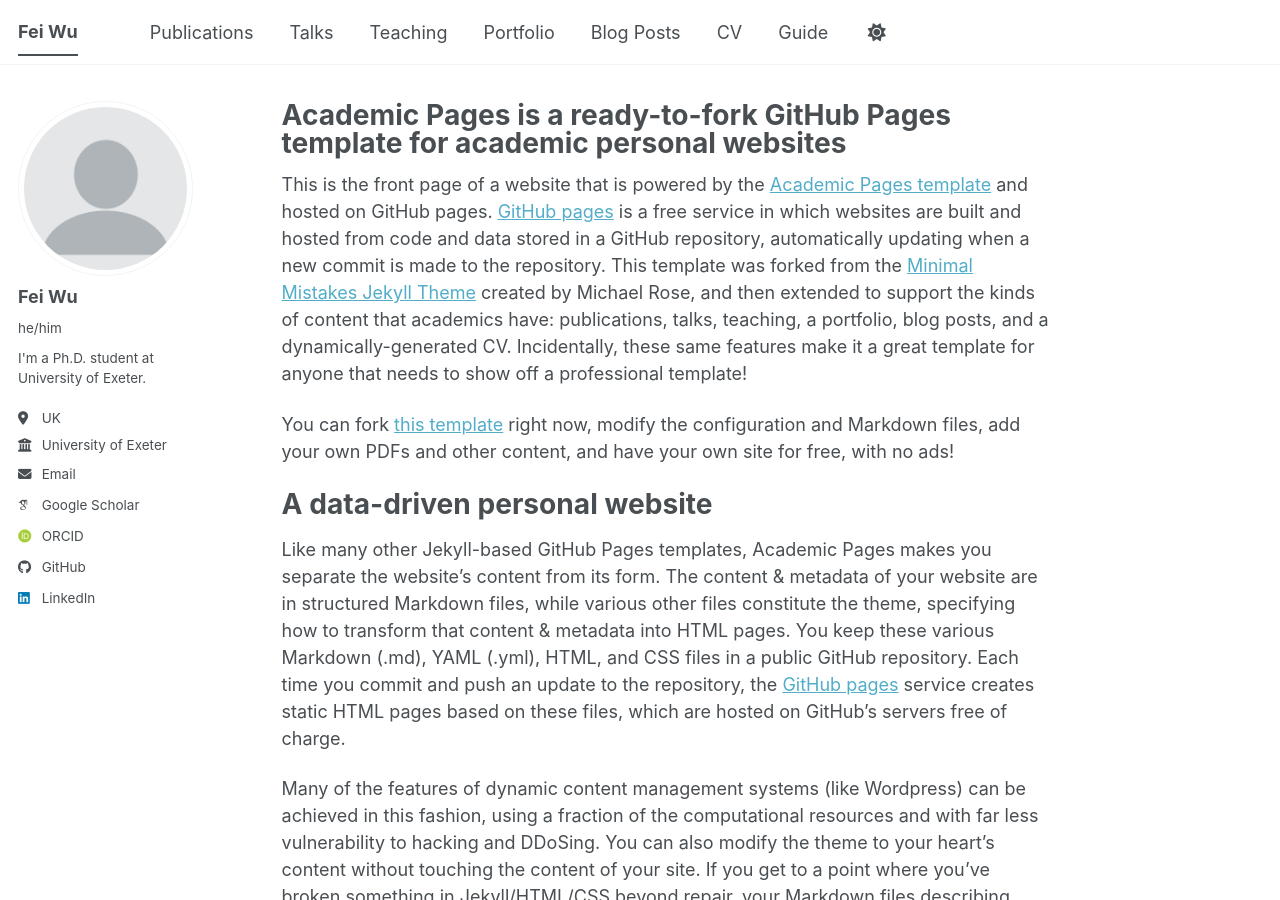
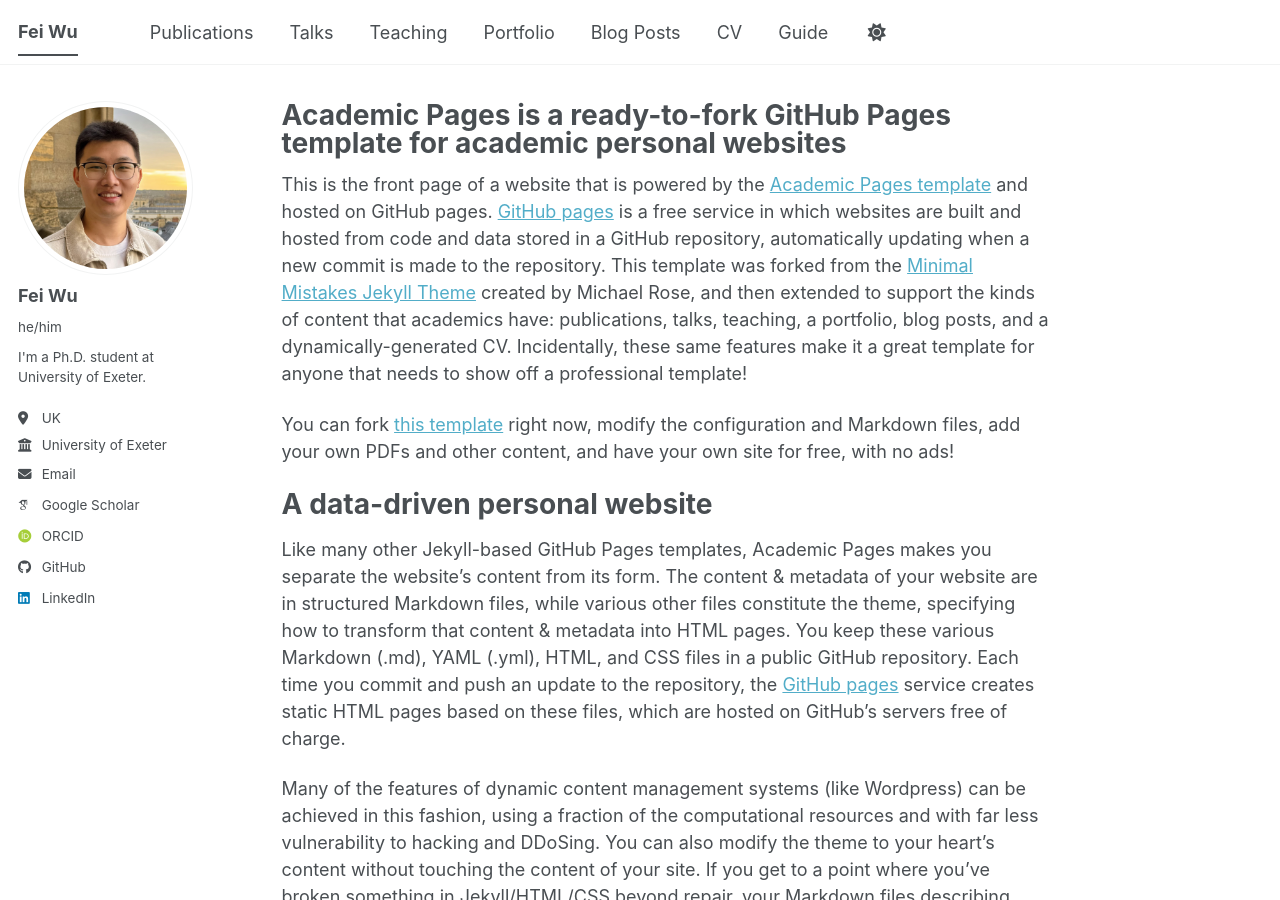
Before and after one commit to fei407/fei407.github.io, a Jekyll site: the page built from _pages/about.md, in a window 1280 px wide and 900 px high. Built offline with Jekyll 4.4.1, drawn with Linux system fonts in a browser that asks for light colours; some web fonts are replaced; a script bundle is joined from its source files by our own code; library files that are not in the unit come from our copies.

Commit message:
update info

```diff
--- a/_config.yml
+++ b/_config.yml
@@ -23,7 +23,7 @@
 #               Additional customization can be done by editing /_includes/author-profile.html
 author:
   # Biographic information
-  avatar           : "profile.png"
+  avatar           : "portrait.jpg"
   name             : "Fei Wu"
   pronouns         : "he/him"
   bio              : "I'm a Ph.D. student at University of Exeter."
```
Also changed, not shown: images/portrait.jpg.
